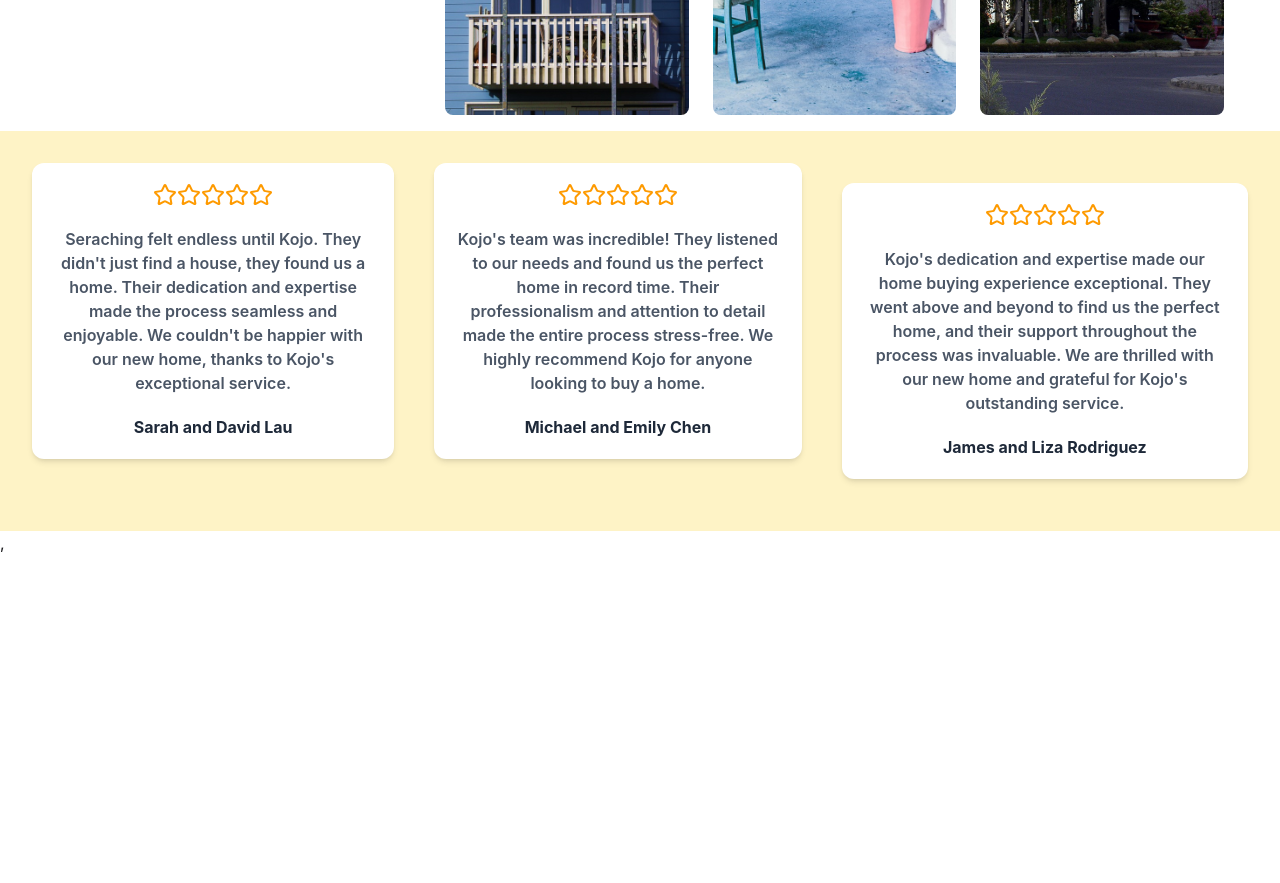
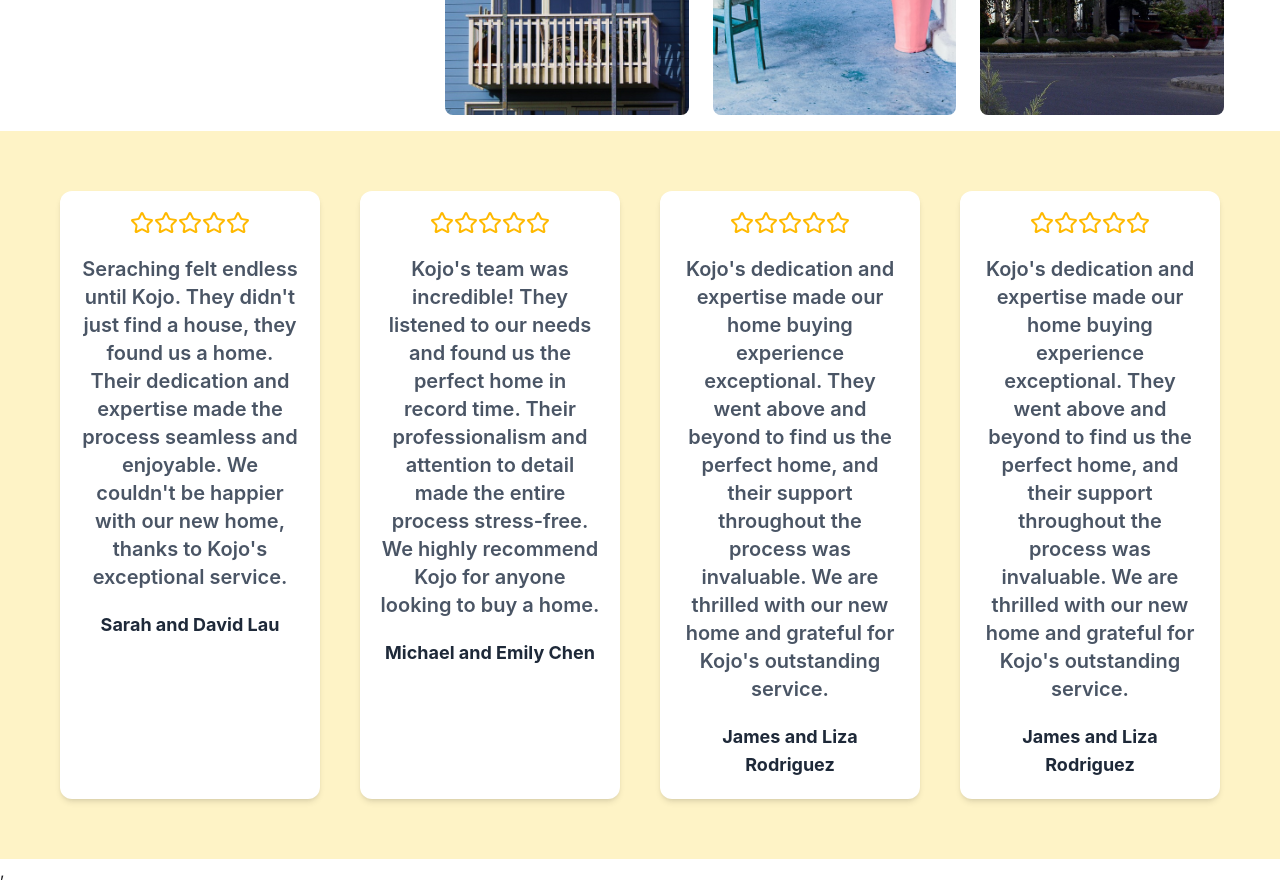
Before and after one commit to acquah-forever/my-realEstate, a React (Vite) app: page / in a window 1280 px wide. Shown: the part 5760-6643 px from the top of the page. Before the commit the page ends 6315 px from the top, so only its background shows below. Built offline with nearby package versions, Linux system fonts and the light colour scheme.

Commit message:
added one more review.

```diff
--- a/src/components/ClientComments.jsx
+++ b/src/components/ClientComments.jsx
@@ -1,22 +1,28 @@
-import {Star} from "lucide-react"
+import { Star } from "lucide-react"
 
 export const Comments = [
     {
-        id:1,
+        id: 1,
         icon: [<Star />, <Star />, <Star />, <Star />, <Star />],
         comment: "Seraching felt endless until Kojo. They didn't just find a house, they found us a home. Their dedication and expertise made the process seamless and enjoyable. We couldn't be happier with our new home, thanks to Kojo's exceptional service.",
-        name:"Sarah and David Lau"
+        name: "Sarah and David Lau"
     },
     {
-        id:2,
+        id: 2,
         icon: [<Star />, <Star />, <Star />, <Star />, <Star />],
         comment: "Kojo's team was incredible! They listened to our needs and found us the perfect home in record time. Their professionalism and attention to detail made the entire process stress-free. We highly recommend Kojo for anyone looking to buy a home.",
-        name:"Michael and Emily Chen"
+        name: "Michael and Emily Chen"
     },
     {
-        id:3,
+        id: 3,
         icon: [<Star />, <Star />, <Star />, <Star />, <Star />],
-        comment:"Kojo's dedication and expertise made our home buying experience exceptional. They went above and beyond to find us the perfect home, and their support throughout the process was invaluable. We are thrilled with our new home and grateful for Kojo's outstanding service.",
-        name:"James and Liza Rodriguez"
+        comment: "Kojo's dedication and expertise made our home buying experience exceptional. They went above and beyond to find us the perfect home, and their support throughout the process was invaluable. We are thrilled with our new home and grateful for Kojo's outstanding service.",
+        name: "James and Liza Rodriguez"
+    },
+    {
+        id: 3,
+        icon: [<Star />, <Star />, <Star />, <Star />, <Star />],
+        comment: "Kojo's dedication and expertise made our home buying experience exceptional. They went above and beyond to find us the perfect home, and their support throughout the process was invaluable. We are thrilled with our new home and grateful for Kojo's outstanding service.",
+        name: "James and Liza Rodriguez"
     }
 ]
--- a/src/components/Home.jsx
+++ b/src/components/Home.jsx
@@ -51,7 +51,7 @@ const Home = () => {
       <div className='bg-white p-4'>
         <RecentSales />
       </div>
-      <div className='bg-amber-100 p-8 space-y-10 flex flex-col justify-center items-center lg:flex-row lg:gap-10 lg:justify-items-center lg:items-center'>
+      <div className='bg-amber-100 gap-10 p-15 grid grid-cols-1 justify-between items-center md:grid-cols-2 lg:grid-cols-4 lg:justify-items-center lg:items-center'>
         {Comments.map((item) => (
           <Reviews
             key={item.id}
--- a/src/components/Reviews.jsx
+++ b/src/components/Reviews.jsx
@@ -5,11 +5,11 @@ const Reviews = ({ icon, comment, name }) => {
   return (
     <div className="bg-white p-5 rounded-xl shadow-md space-y-5 flex flex-col items-center text-center h-full">
 
-      <span className="text-amber-500 text-3xl flex">{icon}</span>
+      <span className="text-amber-400 text-3xl flex">{icon}</span>
 
-      <p className="text-gray-600 font-semibold">{comment}</p>
+      <p className="text-gray-600 text-xl font-semibold">{comment}</p>
 
-      <h3 className="font-bold text-gray-800">{name}</h3>
+      <h3 className="font-bold text-lg text-gray-800">{name}</h3>
 
     </div>
   );
```
